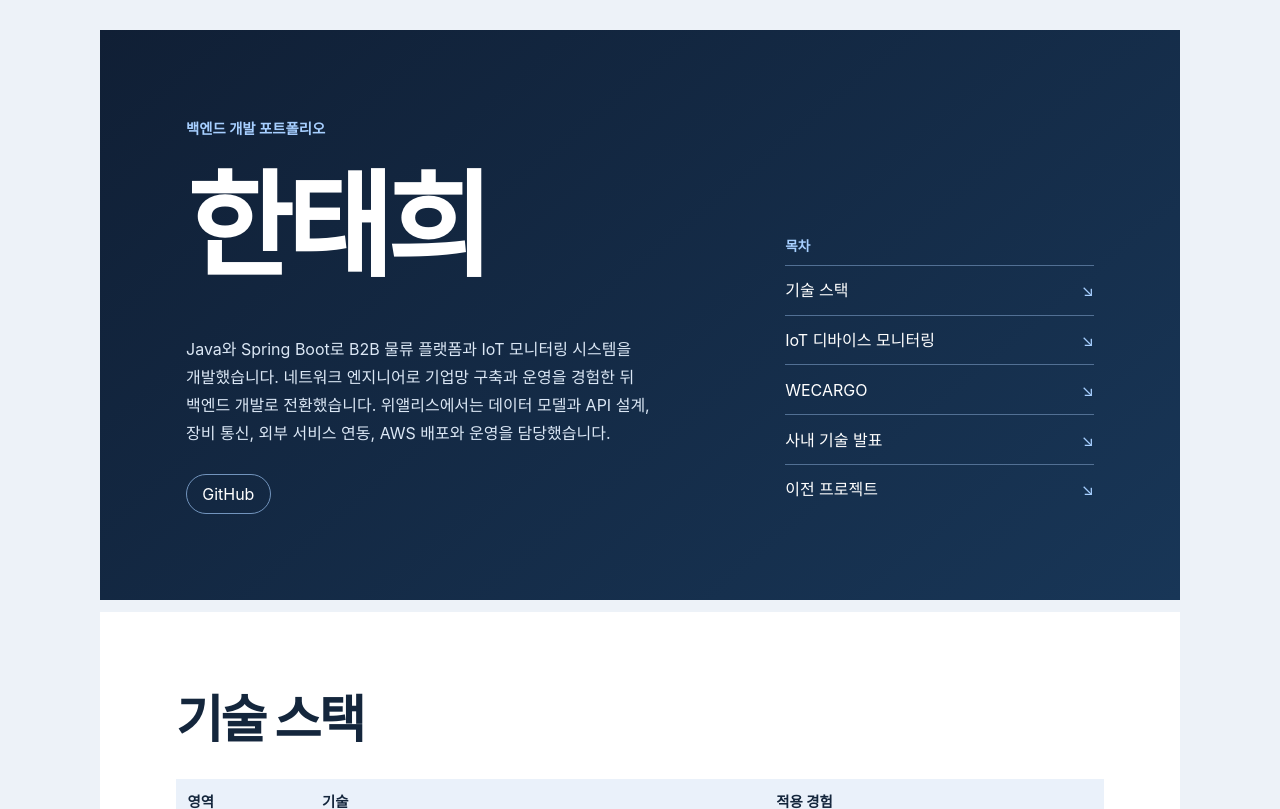
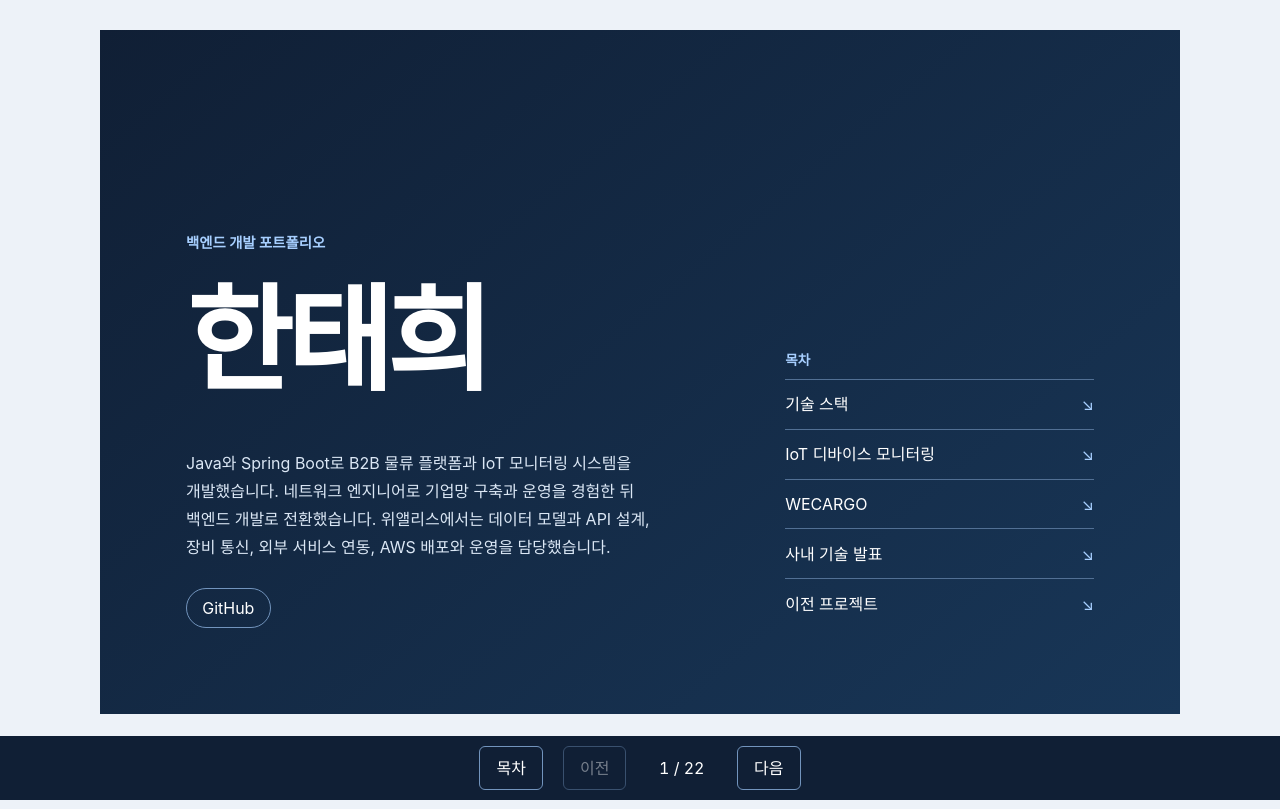
Before and after one commit to gombasan/gombasan.github.io, a plain HTML site: page index.html in a window 1280 px wide. Shown: the top 809 px of the page. Drawn offline with Linux system fonts and the light colour scheme.

Commit message:
Present portfolio as slides

```diff
--- a/index.html
+++ b/index.html
@@ -150,6 +150,47 @@
     h2, h3 { break-after: avoid; }
     figure, tr, .metrics { break-inside: avoid; }
     figure img { max-height: 115mm; object-fit: contain; }
+  }
+  @media screen {
+    .presentation main { margin-bottom: 86px; }
+    .presentation .slide { margin-top: 0; min-height: calc(100svh - 116px); }
+    .presentation .slide[hidden] { display: none; }
+    .presentation .slide-label { margin-bottom: 12px; color: var(--blue); font-size: .85rem; font-weight: 700; }
+    .presentation .slide > h3 { margin-top: 0; }
+    .presentation .slide figure img { max-height: 62svh; object-fit: contain; }
+    .presentation .slide figure a { display: block; }
+    .presentation .slide figure a:focus-visible { outline-offset: 6px; }
+    .presentation-controls {
+      position: fixed;
+      inset: auto 0 0;
+      display: flex;
+      justify-content: center;
+      align-items: center;
+      gap: clamp(6px, 2vw, 20px);
+      padding: 10px 8px max(10px, env(safe-area-inset-bottom));
+      background: var(--navy);
+      color: white;
+    }
+    .presentation-controls[hidden] { display: none; }
+    .presentation-controls button {
+      min-height: 44px;
+      border: 1px solid #7294bd;
+      border-radius: 6px;
+      padding: 4px clamp(8px, 2vw, 16px);
+      background: transparent;
+      color: white;
+      font: inherit;
+      cursor: pointer;
+    }
+    .presentation-controls button:hover:not(:disabled) { background: #24496e; }
+    .presentation-controls button:disabled { opacity: .42; cursor: default; }
+    .presentation-controls button:focus-visible { outline: 2px solid #a7cfff; outline-offset: 2px; }
+    .presentation-controls output { min-width: 7ch; text-align: center; font-variant-numeric: tabular-nums; }
+  }
+  @media print {
+    .presentation-controls, .slide-label { display: none; }
+    .slide[hidden] { display: revert; }
+    .slide figure a::after { content: none; }
   }
 </style>
 </head>
@@ -306,5 +347,117 @@
 </ul>
 </section>
 </main>
+<div class="presentation-controls" role="group" aria-label="슬라이드 이동" hidden>
+  <button type="button">목차</button>
+  <button type="button" data-step="-1">이전</button>
+  <output aria-live="polite"></output>
+  <button type="button" data-step="1">다음</button>
+</div>
+<script>
+  const main = document.querySelector('main');
+  const originalSections = [...main.children];
+  const slides = [];
+
+  function registerSlide(slide) {
+    slide.classList.add('slide');
+    slide.id ||= 'slide-' + (slides.length + 1);
+    slide.tabIndex = -1;
+    slides.push(slide);
+  }
+
+  for (const section of originalSections) {
+    if (!section.classList.contains('chapter')) {
+      registerSlide(section);
+      continue;
+    }
+
+    const chapterTitle = section.querySelector('h2').textContent;
+    const children = [...section.children];
+    registerSlide(section);
+    let current = section;
+
+    for (const child of children) {
+      if (child.matches('h3') || child.matches('figure')) {
+        const next = document.createElement('section');
+        next.className = 'chapter';
+        const label = document.createElement('p');
+        label.className = 'slide-label';
+        label.textContent = chapterTitle;
+        next.append(label);
+        current.after(next);
+        registerSlide(next);
+        current = next;
+      }
+      if (child.matches('figure')) {
+        const image = child.querySelector('img');
+        const link = document.createElement('a');
+        link.href = image.getAttribute('src');
+        link.target = '_blank';
+        link.rel = 'noopener';
+        link.setAttribute('aria-label', image.alt + ' 원본 보기');
+        image.before(link);
+        link.append(image);
+      }
+      if (child.parentElement !== current) current.append(child);
+    }
+  }
+
+  const controls = document.querySelector('.presentation-controls');
+  const previous = controls.querySelector('[data-step="-1"]');
+  const next = controls.querySelector('[data-step="1"]');
+  const counter = controls.querySelector('output');
+  let currentIndex = 0;
+
+  function showSlide(index, focus = false) {
+    currentIndex = Math.min(slides.length - 1, Math.max(0, index));
+    const active = slides[currentIndex];
+    for (const slide of slides) slide.hidden = slide !== active;
+    previous.disabled = currentIndex === 0;
+    next.disabled = currentIndex === slides.length - 1;
+    counter.value = (currentIndex + 1) + ' / ' + slides.length;
+    if (focus) active.focus({ preventScroll: true });
+    window.scrollTo(0, 0);
+  }
+
+  function goTo(index, focus = false) {
+    const slide = slides[index];
+    if (!slide) return;
+    if (location.hash !== '#' + slide.id) history.pushState(null, '', '#' + slide.id);
+    showSlide(index, focus);
+  }
+
+  function syncHash() {
+    const index = slides.findIndex(slide => '#' + slide.id === location.hash);
+    showSlide(index < 0 ? 0 : index);
+  }
+
+  controls.addEventListener('click', event => {
+    const button = event.target.closest('button');
+    if (!button) return;
+    goTo(button.dataset.step ? currentIndex + Number(button.dataset.step) : 0, true);
+  });
+
+  main.querySelector('nav').addEventListener('click', event => {
+    const link = event.target.closest('a[href^="#"]');
+    if (!link || event.ctrlKey || event.metaKey || event.shiftKey || event.altKey) return;
+    const index = slides.findIndex(slide => '#' + slide.id === link.hash);
+    if (index < 0) return;
+    event.preventDefault();
+    goTo(index, true);
+  });
+
+  document.addEventListener('keydown', event => {
+    if (event.altKey || event.ctrlKey || event.metaKey || event.shiftKey) return;
+    if (event.key !== 'ArrowLeft' && event.key !== 'ArrowRight') return;
+    event.preventDefault();
+    goTo(currentIndex + (event.key === 'ArrowRight' ? 1 : -1), true);
+  });
+
+  window.addEventListener('popstate', syncHash);
+  window.addEventListener('hashchange', syncHash);
+  document.body.classList.add('presentation');
+  controls.hidden = false;
+  syncHash();
+</script>
 </body>
 </html>
```
